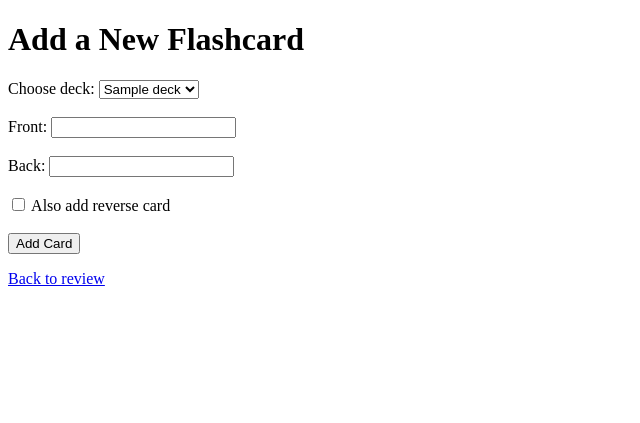
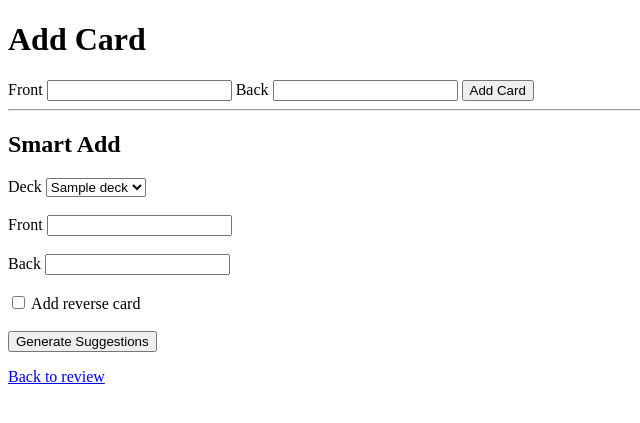
Before and after one commit to lewisbryan302-cloud/LanguageApp, a FastAPI app: page /add-card in a window 1280 px wide. Shown: the top 423 px of the page, without its empty margins (0-640 px from the left). Run offline with FastAPI, Linux system fonts and the light colour scheme; a database or web service that is not in the repository returns one stand-in record (values such as "Sample title").

Commit message:
updated_actions

```diff
--- a/app.py
+++ b/app.py
@@ -213,7 +213,7 @@ def submit_answer(
 
 # --- Mechanism to add new flashcards ---
 @app.get("/add-card")
-def add_card_page(request: Request):
+def add_card_page(request: Request, deck_id: int | None = None):
     conn = get_connection()
     cursor = conn.cursor()
 
@@ -232,7 +232,8 @@ def add_card_page(request: Request):
         request,
         "add_card.html",
         {
-            "decks": decks
+            "decks": decks,
+            "selected_deck_id": deck_id
         }
     )
 
--- a/templates/add_card.html
+++ b/templates/add_card.html
@@ -4,37 +4,92 @@
     <title>Add Card</title>
 </head>
 <body>
-    <h1>Add a New Flashcard</h1>
+    <h1>Add Card</h1>
 
-    <form action="/add-card" method="post">
-        <label>Choose deck:</label>
+    <form method="post" action="/add-card">
+        <input type="hidden" name="deck_id" value="{{ selected_deck_id }}">
+
+        <label>Front</label>
+        <input type="text" name="front" required>
+
+        <label>Back</label>
+        <input type="text" name="back" required>
+
+        <button type="submit">Add Card</button>
+    </form>
+
+    <hr>
+
+    <h2>Smart Add</h2>
+
+    <form method="post" action="/smart-add-card/preview">
+
+        <label for="deck_id">
+            Deck
+        </label>
+
         <select name="deck_id" required>
+
             {% for deck in decks %}
-                <option value="{{ deck[0] }}">{{ deck[1] }}</option>
+
+                <option
+                    value="{{ deck[0] }}"
+                    {% if deck[0] == selected_deck_id %}
+                        selected
+                    {% endif %}
+                >
+                    {{ deck[1] }}
+                </option>
+
             {% endfor %}
+
         </select>
 
         <br><br>
 
-        <label>Front:</label>
-        <input type="text" name="front" required>
+        <label for="front">
+            Front
+        </label>
+
+        <input
+            type="text"
+            name="front"
+            required
+        >
 
         <br><br>
 
-        <label>Back:</label>
-        <input type="text" name="back" required>
+        <label for="back">
+            Back
+        </label>
+
+        <input
+            type="text"
+            name="back"
+            required
+        >
 
         <br><br>
 
         <label>
-            <input type="checkbox" name="add_reverse" value="yes">
-            Also add reverse card
+            <input
+                type="checkbox"
+                name="add_reverse"
+                value="yes"
+            >
+
+            Add reverse card
         </label>
 
         <br><br>
 
-        <button type="submit">Add Card</button>
+        <button type="submit">
+            Generate Suggestions
+        </button>
+
     </form>
+
+
 
     <p><a href="/">Back to review</a></p>
 </body>
```
Also changed, not shown: templates/home.html (+0 -19 lines).
